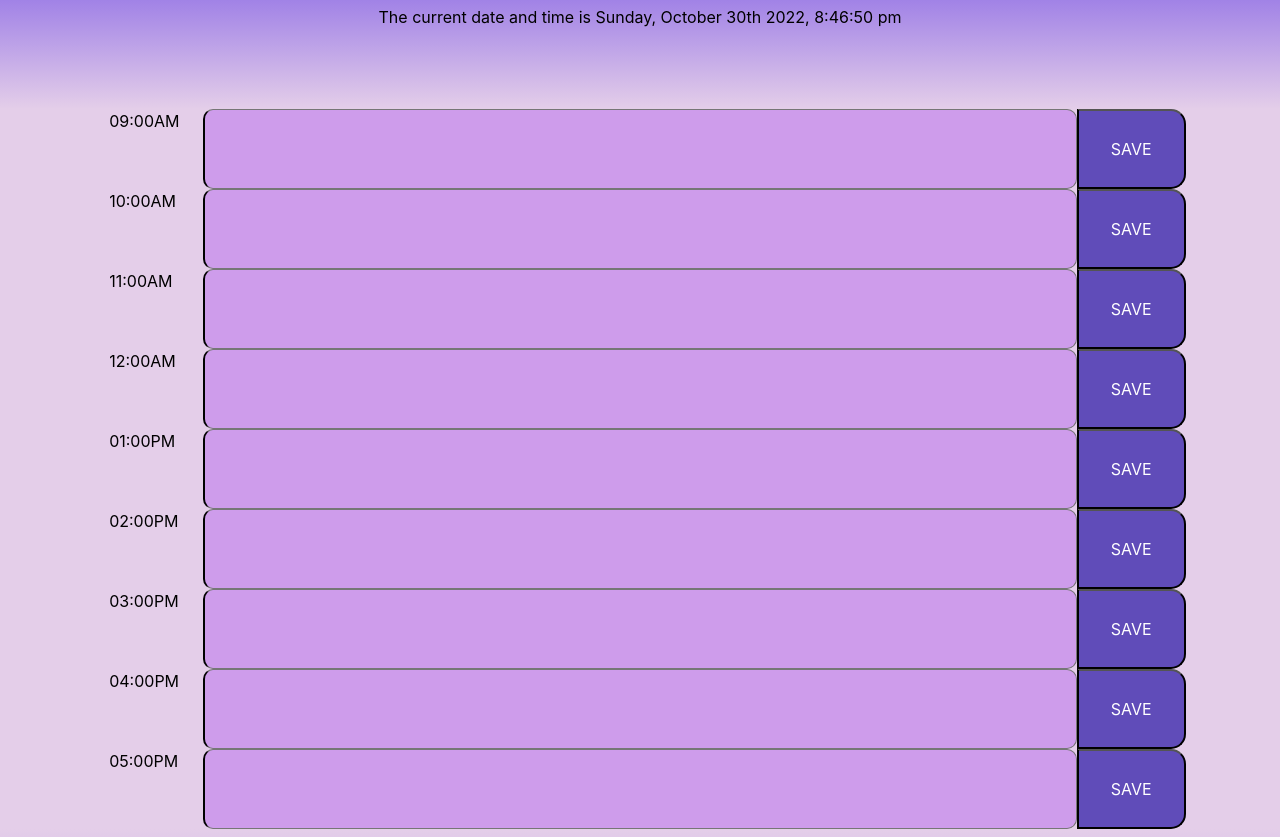
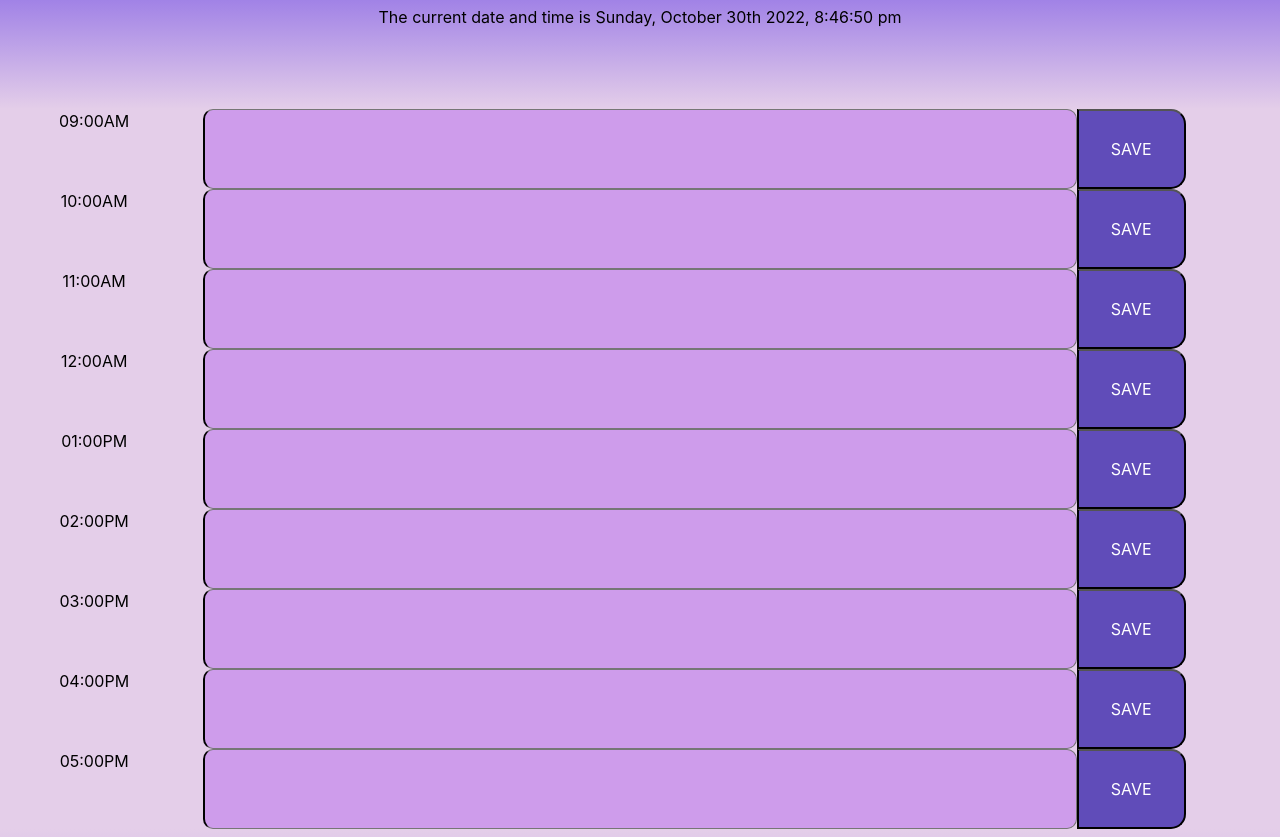
Before and after one commit to rasvindra/API_momemt_Scheduler, a plain HTML site: page index.html in a window 1280 px wide. Shown: the part 115-952 px from the top of the page. Drawn offline with nearby package versions, Linux system fonts and the light colour scheme.

```diff
--- a/assets/css/style.css
+++ b/assets/css/style.css
@@ -28,11 +28,14 @@ textarea {
 .row {
 height:80px;
 color: black;
-
 }
 
 .hour {
     color: #000000;
+}
+
+.col-2 {
+  text-align: center;
 }
 
 .notes {
--- a/index.html
+++ b/index.html
@@ -26,64 +26,55 @@
 
     <section class="allTimeslots">
         <div class="row" id="9">
-            <div class="col-1"></div>
-                <div class="hour-9 col-1">09:00AM</div>
+                <div class="hour-9 col-2">09:00AM</div>
                 <textarea class="notes col-8 time-block" id="9Slot"></textarea>
                 <button class="saveNote col-1">SAVE</button>
             </div>
         </div>
         <div class="row" id="10">
-            <div class="col-1"></div>
-                <div class="hour-10 col-1">10:00AM</div>
+                <div class="hour-10 col-2">10:00AM</div>
                 <textarea class="notes col-8 time-block" id="10Slot"></textarea>
                 <button class="saveNote col-1">SAVE</button>
             <div class="col-1"></div>
         </div>
         <div class="row" id="11">
-            <div class="col-1"></div>
-                <div class="hour-11 col-1">11:00AM</div>
+                <div class="hour-11 col-2">11:00AM</div>
                 <textarea class="notes col-8 time-block" id="11Slot"></textarea>
                 <button class="saveNote col-1">SAVE</button>
             <div class="col-1"></div>
         </div>
         <div class="row" id="12">
-            <div class="col-1"></div>
-                <div class="hour-12 col-1">12:00AM</div>
+                <div class="hour-12 col-2">12:00AM</div>
                 <textarea class="notes col-8 time-block" id="12Slot"></textarea>
                 <button class="saveNote col-1">SAVE</button>
             <div class="col-1"></div>
         </div>
         <div class="row" id="13">
-            <div class="col-1"></div>
-                <div class="hour-1 col-1">01:00PM</div>
+                <div class="hour-1 col-2">01:00PM</div>
                 <textarea class="notes col-8 time-block" id="13Slot"></textarea>
                 <button class="saveNote col-1">SAVE</button>
             <div class="col-1"></div>
         </div>
         <div class="row" id="14">
-            <div class="col-1"></div>
-                <div class="hour-2 col-1">02:00PM</div>
+                <div class="hour-2 col-2">02:00PM</div>
                 <textarea class="notes col-8 time-block" id="14Slot"></textarea>
                 <button class="saveNote col-1">SAVE</button>
             <div class="col-1"></div>
         </div>
         <div class="row" id="15">
-            <div class="col-1"></div>
-                <div class="hour-3 col-1">03:00PM</div>
+                <div class="hour-3 col-2">03:00PM</div>
                 <textarea class="notes col-8 time-block" id="15Slot"></textarea>
                 <button class="saveNote col-1">SAVE</button>
             <div class="col-1"></div>
         </div>
         <div class="row" id="16">
-            <div class="col-1"></div>
-                <div class="hour-4 col-1">04:00PM</div>
+                <div class="hour-4 col-2">04:00PM</div>
                 <textarea class="notes col-8 time-block" id="16Slot"></textarea>
                 <button class="saveNote col-1">SAVE</button>
             <div class="col-1"></div>
         </div>
         <div class="row" id="17">
-            <div class="col-1"></div>
-                <div class="hour-5 col-1">05:00PM</div>
+                <div class="hour-5 col-2">05:00PM</div>
                 <textarea class="notes col-8 time-block" id="17Slot"></textarea>
                 <button class="saveNote col-1">SAVE</button>
             <div class="col-1"></div>
```
Also changed, not shown: assets/js/index.js (line endings or trailing spaces).
